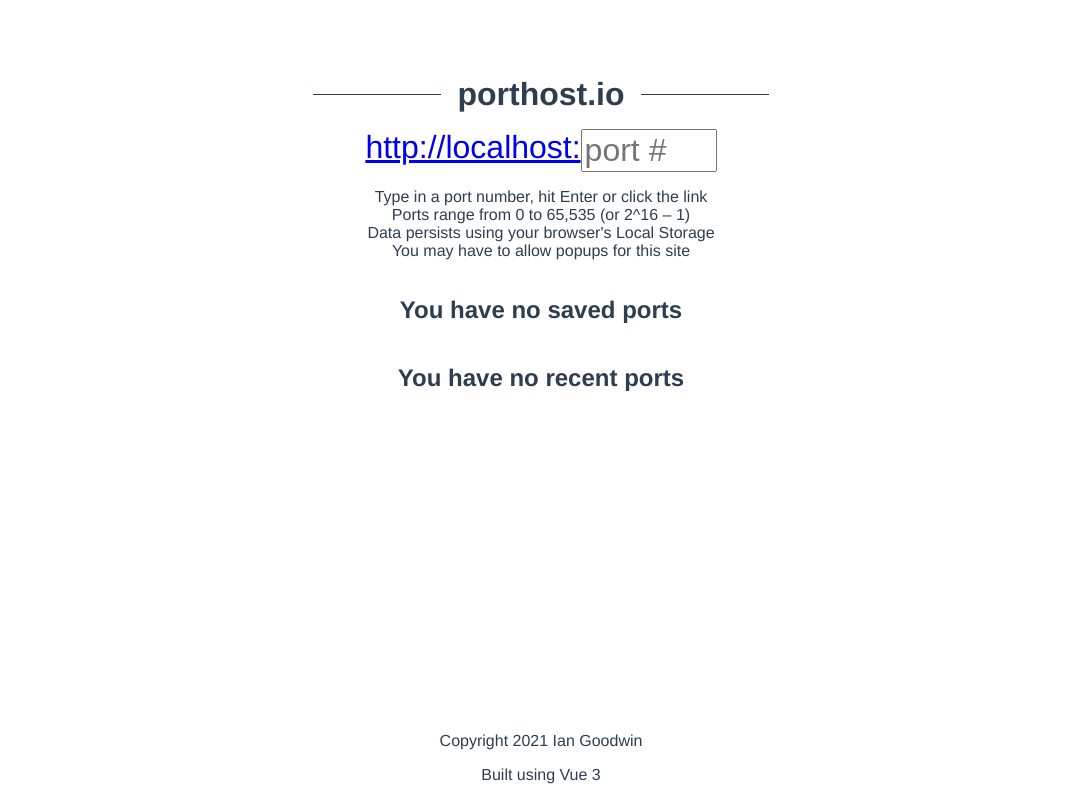
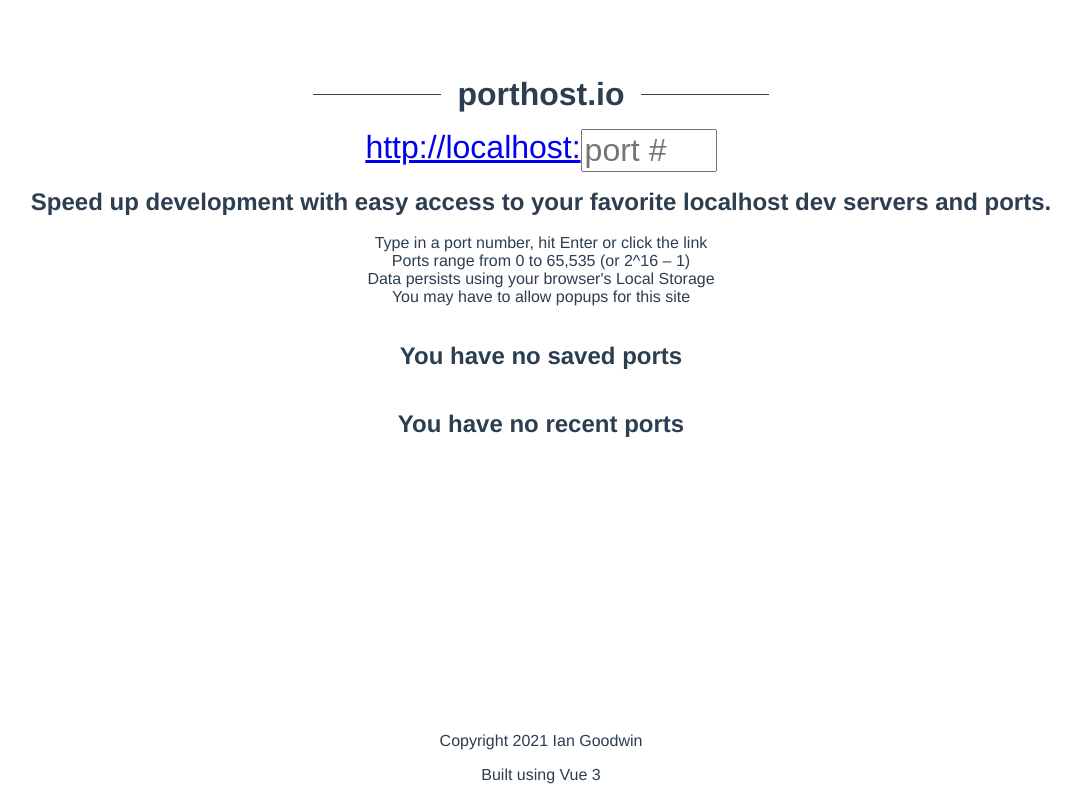
Before and after one commit to IanTheG/PortHost, a Vue app in the folder porthost/: page / in a window 1280 px wide. Shown: the whole page, without its empty margins (99-1180 px from the left). Built offline with nearby package versions, Linux system fonts and the light colour scheme.

Commit message:
Added robots.text and meta tags for SEO

```diff
--- a/porthost/index.html
+++ b/porthost/index.html
@@ -4,6 +4,8 @@
     <meta charset="UTF-8" />
     <link rel="icon" href="/favicon.ico" />
     <meta name="viewport" content="width=device-width, initial-scale=1.0" />
+    <meta name="description" content="Speed up development with easy access to your favorite localhost dev servers and ports." />
+    <meta name="author" content="Ian Goodwin">
     <title>PortHost.io</title>
   </head>
   <body>
--- a/porthost/src/App.vue
+++ b/porthost/src/App.vue
@@ -28,6 +28,8 @@
   </div>
 
   <div class="text" ref="helperText">
+    <h2>Speed up development with easy access to your favorite localhost dev servers and ports.</h2>
+    <br>
     <p>Type in a port number, hit Enter or click the link</p>
     <p>Ports range from 0 to 65,535 (or 2^16 – 1)</p>
     <p>Data persists using your browser's Local Storage</p>
@@ -239,6 +241,7 @@
   flex-grow: 1;
 
   .text {
+    max-width: 80vw;
     margin: 1rem 0;
     > * {
       margin: 0;
```
Also changed, not shown: porthost/public/robots.txt (added), porthost/src/assets/logo.png (deleted), 6 other files (tests, documents, lock files or other folders).
